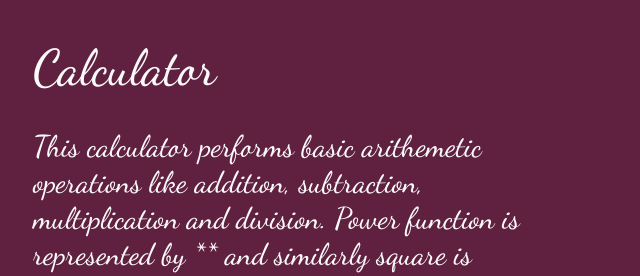
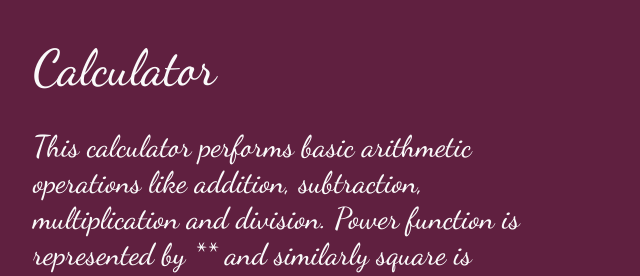
Before and after one commit to Rosy-Chadha/Calculator-using-javasrcipt, a plain HTML site: page index.html in a window 1280 px wide. Shown: the top 276 px of the page, 25-665 px from the left. Drawn offline with Linux system fonts and the light colour scheme.

Commit message:
added image

```diff
--- a/index.html
+++ b/index.html
@@ -12,7 +12,7 @@
 <body>
     <div class="division">
         <div class="heading">Calculator
-            <p class="para">This calculator performs basic arithemetic operations like addition, subtraction, multiplication and division. Power function is represented by ** and similarly square is given by **2. Furthermore, we can clear everything by pressing AC button. </p>
+            <p class="para">This calculator performs basic arithmetic operations like addition, subtraction, multiplication and division. Power function is represented by ** and similarly square is given by **2. Furthermore, we can clear everything by pressing AC button. </p>
         </div>
         <div class="container">
             <form name="calculatorForm">
```
Also changed, not shown: imgorvideo/image.png (added).
